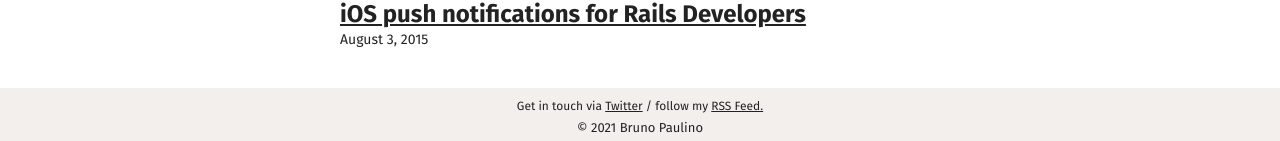
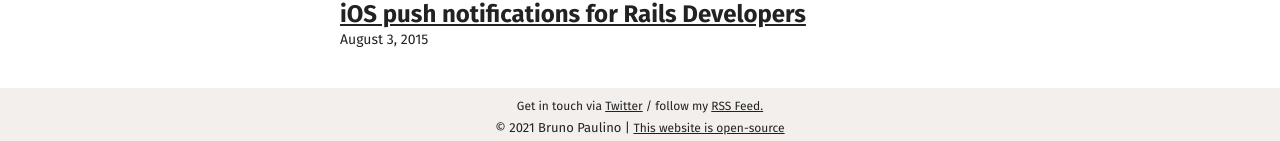
Before and after one commit to brunojppb/brunojppb.github.io, a Jekyll site: the page built from index.html, in a window 1280 px wide. Shown: the part 2006-2147 px from the top of the page. Built offline with Jekyll 4.4.1, drawn with Linux system fonts in a browser that asks for light colours.

Commit message:
Add source code URL

```diff
--- a/_includes/footer.html
+++ b/_includes/footer.html
@@ -4,8 +4,9 @@
             Get in touch via <a href="https://twitter.com/bpaulino0">Twitter</a>
             / follow my <a href="/feed.xml">RSS Feed.</a>
         </p>
+
         <span>
-            © 2021 Bruno Paulino
+            © 2021 Bruno Paulino | <a style="font-size: 12px;" href="https://github.com/brunojppb/brunojppb.github.io">This website is open-source</a>
         </span>
     </div>
 </footer>
```
